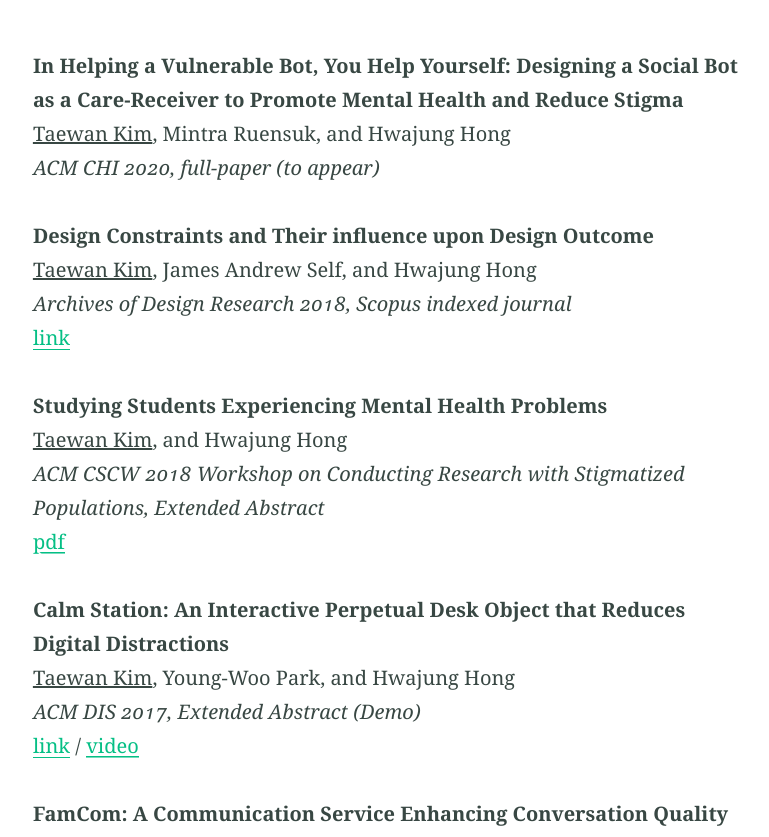
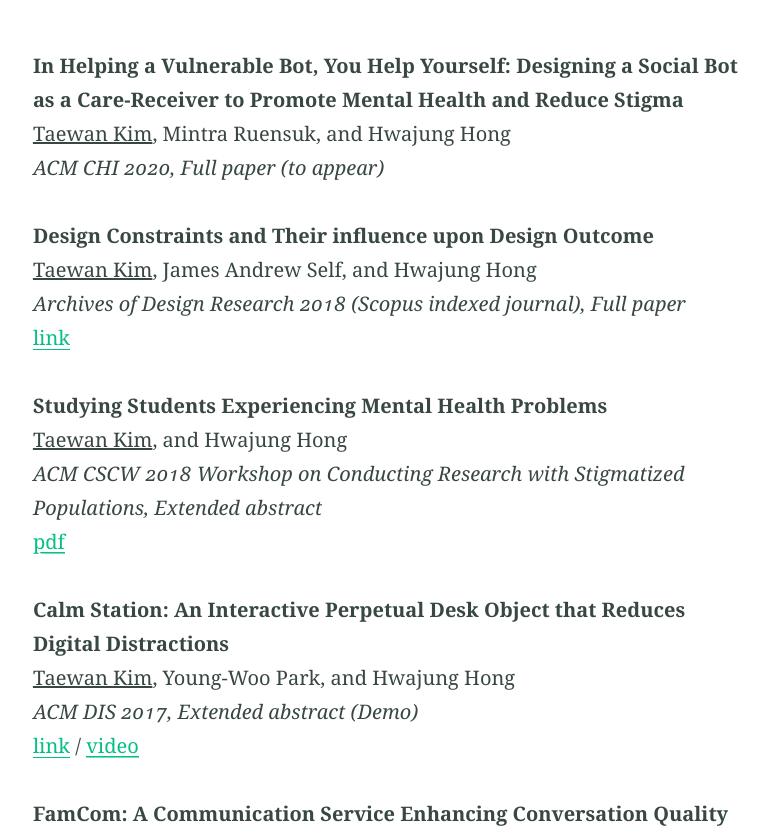
Before and after one commit to twkim24/twkim24.github.io, a Jekyll site: the page built from publications.md, in a window 1280 px wide, cut to the strip 428-1265 px from the top of the page. Shown: the whole strip, without its empty margins (250-1019 px from the left). Built offline with Jekyll 4.4.1, drawn with Linux system fonts in a browser that asks for light colours; some of the changed text lies outside the part shown.

Commit message:
Update publications.md

```diff
--- a/publications.md
+++ b/publications.md
@@ -8,23 +8,23 @@
 ---
 <b>In Helping a Vulnerable Bot, You Help Yourself: Designing a Social Bot as a Care-Receiver to Promote Mental Health and Reduce Stigma</b><br>
 <u>Taewan Kim</u>, Mintra Ruensuk, and Hwajung Hong <br>
-<i>ACM CHI 2020, full-paper (to appear)</i>
+<i>ACM CHI 2020, Full paper (to appear)</i>
 
 <b>Design Constraints and Their influence upon Design Outcome</b><br>
 <u>Taewan Kim</u>, James Andrew Self, and Hwajung Hong <br>
-<i>Archives of Design Research 2018, Scopus indexed journal</i>
+<i>Archives of Design Research 2018 (Scopus indexed journal), Full paper</i>
 <br><a href="https://doi.org/10.15187/adr.2018.11.31.4.23" target="_blank"> link</a>
 
 <b>Studying Students Experiencing Mental Health Problems</b><br>
 <u>Taewan Kim</u>, and Hwajung Hong<br>
-<i>ACM CSCW 2018 Workshop on Conducting Research with Stigmatized Populations, Extended Abstract</i>
+<i>ACM CSCW 2018 Workshop on Conducting Research with Stigmatized Populations, Extended abstract</i>
 <br><a href="https://drive.google.com/open?id=1CHSTtNAiKYv0aA1ikpc4owbm_e_h2TzS" target="_blank">pdf</a>
 
 <b>Calm Station: An Interactive Perpetual Desk Object that Reduces Digital Distractions</b><br>
-<u>Taewan Kim</u>, Young-Woo Park, and Hwajung Hong<br><i>ACM DIS 2017, Extended Abstract (Demo)</i>
+<u>Taewan Kim</u>, Young-Woo Park, and Hwajung Hong<br><i>ACM DIS 2017, Extended abstract (Demo)</i>
 <br><a href="https://doi.org/10.1145/3064857.3079183" target="_blank"> link</a> / <a href="https://youtu.be/gCBQhNUlmzo" target="_blank">video</a>
 
 <b>FamCom: A Communication Service Enhancing Conversation Quality Between Elders Residing in Care Hospital and Their Family Member</b><br>
 Mingu Kang, <u>Taewan Kim</u>, Youngjae Kim, and Junghwan Ahn<br>
-<i>ACM CHI 2015, Extended Abstract (Student Design Competition)</i>
+<i>ACM CHI 2015, Extended abstract (Student Design Competition)</i>
 <br><a href="https://doi.org/10.1145/2702613.2726952" target="_blank"> link</a> / <a href="https://youtu.be/hnQ5MZfrw60" target="_blank">video</a>
```
